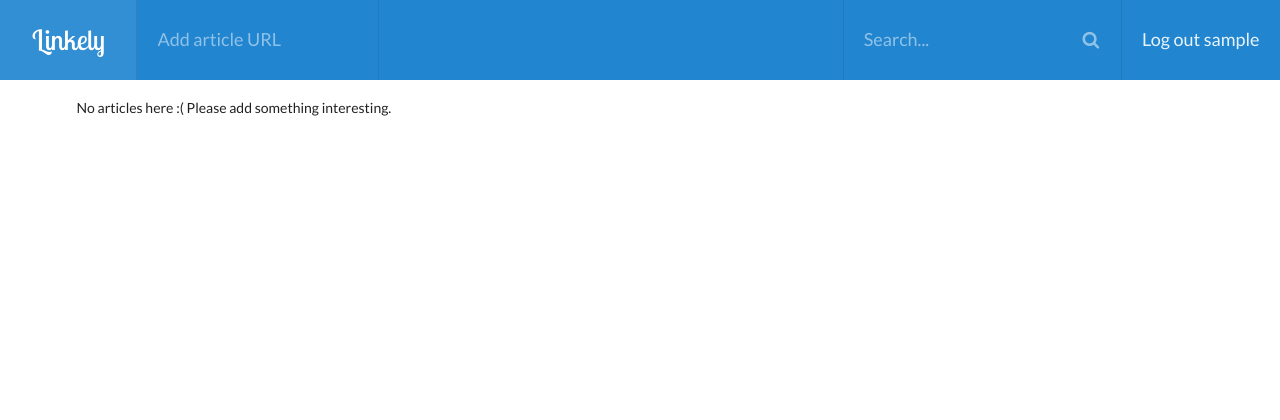
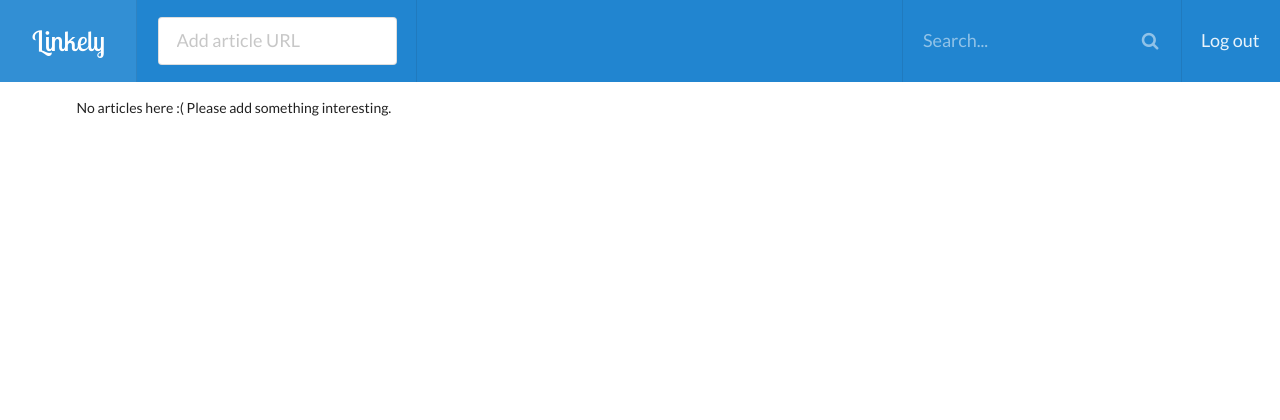
Before and after one commit to hnarjis/linkely, a Django app: page / in a window 1280 px wide. Shown: the top 420 px of the page. Run offline with Django 3.2, Linux system fonts and the light colour scheme; the visitor is signed in with stand-in values (Sample User, id 1); data that the repository does not hold is empty; some libraries are stand-ins or nearby versions.

Commit message:
Small changes to the menu bar

```diff
--- a/linkely/links/templates/menu.html
+++ b/linkely/links/templates/menu.html
@@ -7,7 +7,7 @@
   <div class="item">
     <form action="{% url 'links:add' %}" method="post">
       {% csrf_token %}
-      <div class="ui input inverted transparent">
+      <div class="ui input">
         <input type="text" name="url" id="url" placeholder="Add article URL">
       </div>
     </form>
@@ -23,6 +23,6 @@
       </form>
     </div>
 
-    <div class="item"><a href="{% url 'logout' %}">Log out {{ user.username }}</a></div>
+    <div class="item"><a href="{% url 'logout' %}">Log out</a></div>
   </div>
 </div>
```
